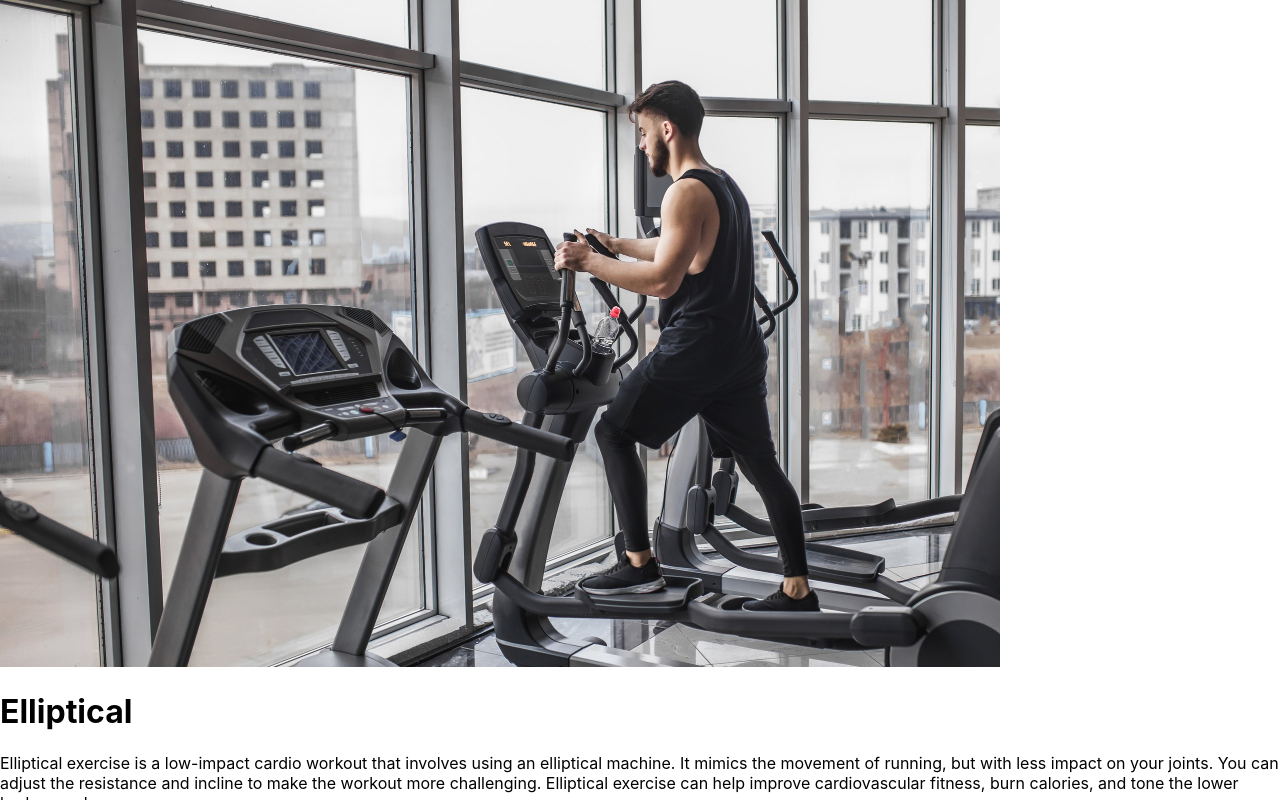
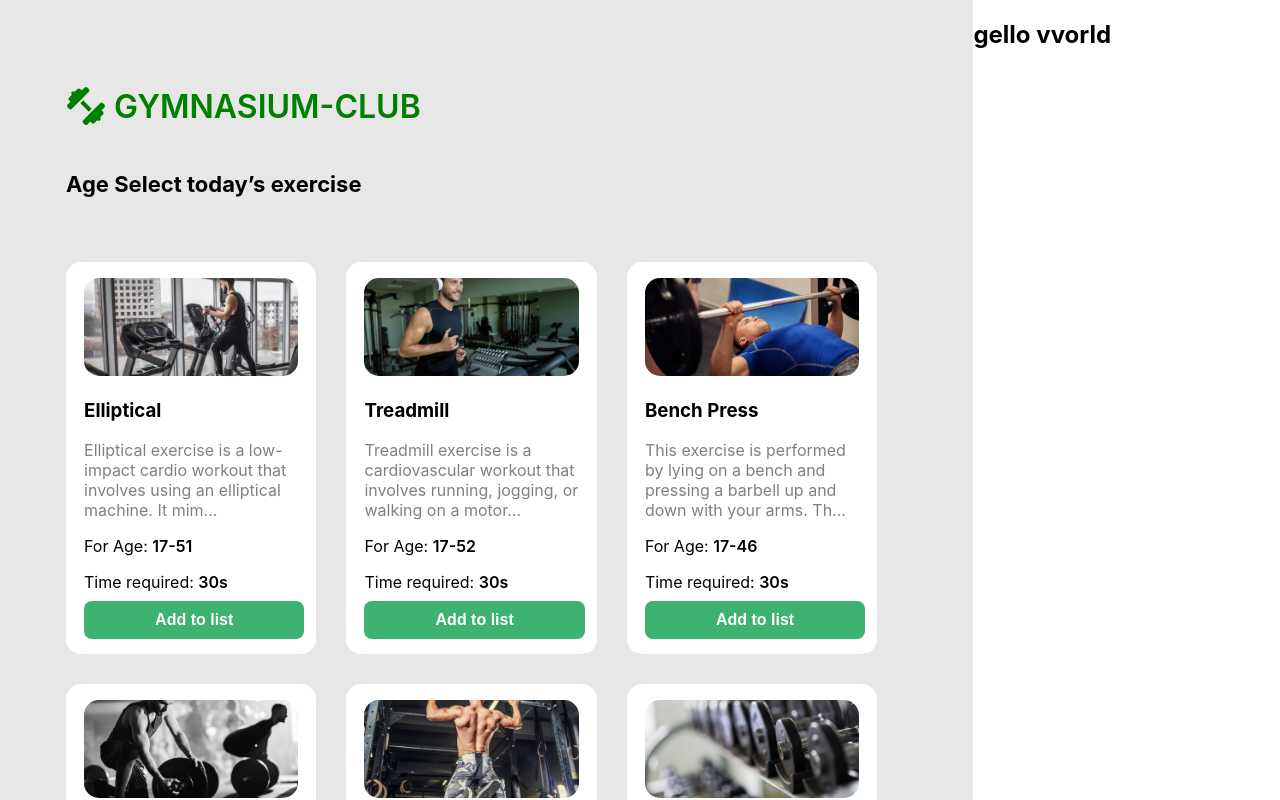
Before and after one commit to abdullahbinrowshan/s-t-eighth-assignment-gymnasium, a React (Create React App) app: page / in a window 1280 px wide. Shown: the top 800 px of the page. Built offline with nearby package versions, Linux system fonts and the light colour scheme.

Commit message:
the main activities container is done

```diff
--- a/package.json
+++ b/package.json
@@ -3,6 +3,9 @@
   "version": "0.1.0",
   "private": true,
   "dependencies": {
+    "@fortawesome/fontawesome-svg-core": "^6.4.0",
+    "@fortawesome/free-solid-svg-icons": "^6.4.0",
+    "@fortawesome/react-fontawesome": "^0.2.0",
     "@testing-library/jest-dom": "^5.16.5",
     "@testing-library/react": "^13.4.0",
     "@testing-library/user-event": "^13.5.0",
--- a/public/data.json
+++ b/public/data.json
@@ -2,6 +2,7 @@
     {
       "id": "642e51de1bb6f8532c07dece",
       "img": "./images/elliptical.jpg",
+      "age": 51,
       "time": 30,
       "title": "Elliptical",
       "description": "Elliptical exercise is a low-impact cardio workout that involves using an elliptical machine. It mimics the movement of running, but with less impact on your joints. You can adjust the resistance and incline to make the workout more challenging. Elliptical exercise can help improve cardiovascular fitness, burn calories, and tone the lower body muscles."
@@ -9,6 +10,7 @@
     {
       "id": "642e51de69c6dd57380d547b",
       "img": "./images/treadmill.jpg",
+      "age": 52,
       "time": 30,
       "title": "Treadmill",
       "description": "Treadmill exercise is a cardiovascular workout that involves running, jogging, or walking on a motorized treadmill machine. It can be performed indoors at a gym or at home. You can adjust the speed and incline to suit your fitness level and goals. It is a great way to improve cardiovascular fitness, burn calories, and strengthen leg muscles. Treadmill exercise is a convenient and accessible way to exercise."
@@ -16,6 +18,7 @@
     {
       "id": "642e51de686385e787478671",
       "img": "./images/bench-press.jpg",
+      "age": 46,
       "time": 30,
       "title": "Bench Press",
       "description": "This exercise is performed by lying on a bench and pressing a barbell up and down with your arms. The bench press targets your chest, shoulders, and triceps, and is great for building upper body strength and size. You can vary the grip width on the barbell to target different muscles."
@@ -23,6 +26,7 @@
     {
       "id": "642e51de46cfa6effdb73aaa",
       "img": "./images/barbell-rows.jpg",
+      "age": 34,
       "time": 30,
       "title": "Barbell Rows",
       "description": "To perform a barbell row, stand with your feet shoulder-width apart, bend your knees slightly, and hinge forward at the hips while holding a barbell. Then, pull the barbell up towards your chest while keeping your elbows close to your body. Rows work your back muscles, including your lats, traps, and rhomboids, and can help improve your posture and overall upper body strength."
@@ -30,6 +34,7 @@
     {
       "id": "642e51de7637fd83b79eb7f0",
       "img": "./images/pull-ups--chin-ups.jpg",
+      "age": 53,
       "time": 30,
       "title": "Pull-Ups/Chin-Ups",
       "description": "To perform a pull-up or chin-up, grip a pull-up bar with your palms facing away from you (pull-up) or towards you (chin-up), then pull yourself up until your chin is above the bar. Pull-ups and chin-ups are great for targeting your back and biceps, and can help you build upper body strength and size."
@@ -37,6 +42,7 @@
     {
       "id": "642e51deef574ef788a41b0f",
       "img": "./images/dumbbells.jpg",
+      "age": 38,
       "time": 30,
       "title": "Dumbbell curls",
       "description": "Curls are a classic biceps exercise, and can help you build strength and size in your arms. To perform dumbbell curls, hold a dumbbell in each hand with your palms facing up, then curl the weights up towards your shoulders while keeping your elbows close to your body."
@@ -44,6 +50,7 @@
     {
       "id": "642e51de18b070acb2177dc3",
       "img": "./images/triceps-pushdowns.jpg",
+      "age": 33,
       "time": 30,
       "title": "Triceps Pushdowns",
       "description": "This exercise is performed on a cable machine, and involves pushing the cable down with your arms to target your triceps, the muscles on the back of your upper arms. To perform a triceps pushdown, stand facing the cable machine, grip the cable with an overhand grip, and push the cable down towards the floor while keeping your elbows close to your body."
@@ -51,6 +58,7 @@
     {
       "id": "642e51de4c0b1cfac9f58e24",
       "img": "./images/leg-press.jpg",
+      "age": 51,
       "time": 30,
       "title": "Leg Press",
       "description": "The leg press is a machine exercise that targets your leg muscles, including your quads, hamstrings, and glutes, and can help you build lower body strength and size. To perform a leg press, sit in the machine with your feet on the platform, then push the platform away from you using your legs."
@@ -58,6 +66,7 @@
     {
       "id": "642e51de8d0cd64a88e72b60",
       "img": "./images/romanian-deadlifts.jpg",
+      "age": 45,
       "time": 30,
       "title": "Romanian Deadlifts",
       "description": "Romanian deadlifts are a variation of the deadlift that specifically target your hamstrings and glutes. To perform a Romanian deadlift, stand with your feet hip-width apart, holding a barbell in front of your thighs with an overhand grip. Keeping your back straight and your knees slightly bent, hinge forward at the hips and lower the bar down your legs, feeling a stretch in your hamstrings. Pause briefly at the bottom, then lift the bar back up to the starting position by squeezing your glutes and driving your hips forward. Repeat for the desired number of repetitions."
--- a/src/components/Activity/Activity.css
+++ b/src/components/Activity/Activity.css
@@ -0,0 +1,37 @@
+.activity{
+    background-color: white;
+    padding: 16px 18px;
+    border-radius: 15px;
+    position: relative;
+}
+
+.activity h3 {
+    text-transform: capitalize;
+}
+
+.activity b {
+    font-weight: 600;
+}
+
+.about{
+    color: gray;
+}
+
+.btn-container {
+    padding-bottom: 30px;
+}
+
+.btn-container button {
+    position: absolute;
+    bottom: 0;
+    background-color: mediumseagreen;
+    font-weight: 700;
+    color: white;
+    outline: none;
+    font-size: 16px;
+    padding: 10px;
+    width: 88%;
+    border: none;
+    margin-bottom: 15px;
+    border-radius: 8px;
+}
--- a/src/components/Activity/Activity.js
+++ b/src/components/Activity/Activity.js
@@ -1,13 +1,25 @@
 import React from 'react';
+import './Activity.css'
 
 const Activity = ({activity}) => {
-    const {title, description, time, img} = activity
+    const {title, description, age, time, img} = activity
+
+    let cutAbout = '';
+
+    if (description.length >= 100) {
+        cutAbout = description.slice(0, 100)
+    }
+
     return (
-        <div>
+        <div className='activity'>
             <img src={img} alt="" />
-            <h1>{title} </h1>
-            <p>{description} </p>
-            <p><span>{time} </span> </p>
+            <h3>{title} </h3>
+            <p className='about' title={description}>{cutAbout ? cutAbout + '...' : description} </p>
+            <p>For Age: <b>17-{age}</b> </p>
+            <p> Time required: <b>{time}s</b> </p>
+            <div className='btn-container'>
+                <button>Add to list</button>
+            </div>
         </div>
     );
 };
--- /dev/null
+++ b/src/components/Cart/Cart.js
@@ -0,0 +1,12 @@
+import React from 'react';
+import './Cart.css'
+
+const Cart = (props) => {
+    return (
+        <div>
+            <h2>gello vvorld</h2>
+        </div>
+    );
+};
+
+export default Cart;
--- a/src/components/Main/Main.css
+++ b/src/components/Main/Main.css
@@ -0,0 +1,43 @@
+.main-container{
+    background-color: #e7e7e7;
+    display: grid;
+    grid-template-columns: 4fr 1.3fr;
+    gap: 30px;
+}
+
+.activities-container{
+    margin: min(7%, 70px);
+}
+
+.heading{
+    color: green;
+    font-weight: 600;
+    margin-bottom: 45px;
+}
+
+.rotate {
+    transform: rotate(45deg);
+}
+
+.activities-container h4{
+    margin-bottom: 65px;
+    font-size: 22px;
+}
+
+.activities-container .activity-container{
+    display: grid;
+    grid-template-columns: repeat(auto-fit, minmax(min(250px, 100%), 1fr));
+    grid-gap: 30px;
+}
+
+.activities-container img {
+    width: 100%;
+    aspect-ratio: 2.2/1;
+    object-fit: cover;
+    border-radius: 15px;
+}
+
+.cart-container {
+    height: 100%;
+    background-color: #fff;
+}
--- a/src/components/Main/Main.js
+++ b/src/components/Main/Main.js
@@ -1,20 +1,33 @@
 import React, { useEffect, useState } from 'react';
 import Activity from '../Activity/Activity';
+import './Main.css';
+import Cart from '../Cart/Cart';
+import { FontAwesomeIcon } from '@fortawesome/react-fontawesome';
+import { faDumbbell } from '@fortawesome/free-solid-svg-icons';
+
 
 const Main = () => {
     const [activities, setActivities] = useState([])
 
     useEffect(() => {
         fetch('data.json')
-         .then(res => res.json())
-         .then(data => setActivities(data))
+            .then(res => res.json())
+            .then(data => setActivities(data))
     }, [])
     return (
-        <div>
-            {
-                activities.map(activity => <Activity activity={activity} key={activity.id} /> )
-            }
-            <h1>HELLO WORLD!</h1>
+        <div className='main-container'>
+            <div className="activities-container">
+                <h1 className='heading'> <span><FontAwesomeIcon className='rotate' icon={faDumbbell} /></span> GYMNASIUM-CLUB </h1>
+                <h4>Age Select today’s exercise</h4>
+                <div className='activity-container'>
+                    {
+                        activities.map(activity => <Activity activity={activity} key={activity.id} />)
+                    }
+                </div>
+            </div>
+            <div className="cart-container">
+                <Cart />
+            </div>
         </div>
     );
 };
```
Also changed, not shown: src/components/Cart/Cart.css (added), 1 other file (tests, documents, lock files or other folders).
